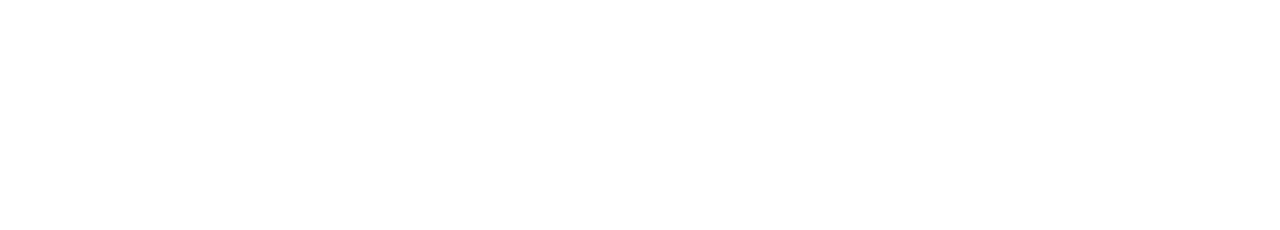
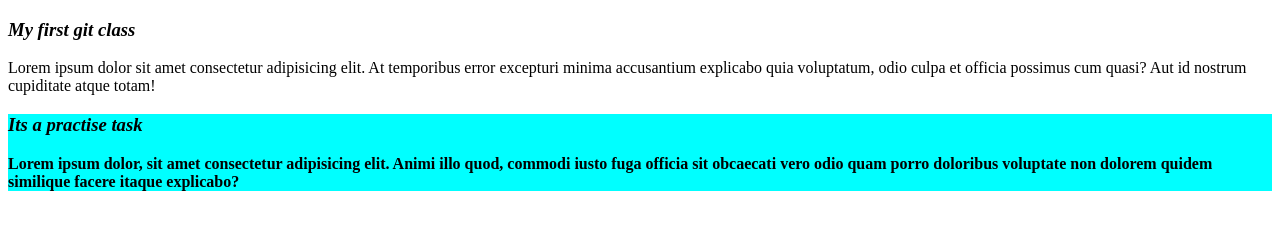
Before and after one commit to nafisunnawal/my-first-github-repo, a plain HTML site: page index.html in a window 1280 px wide. Drawn offline with Linux system fonts and the light colour scheme.

Commit message:
added the secend blogs

```diff
--- a/index.html
+++ b/index.html
@@ -4,8 +4,14 @@
     <meta charset="UTF-8">
     <meta name="viewport" content="width=device-width, initial-scale=1.0">
     <title>My first github repo</title>
+    <link rel="stylesheet" href="style/b;og.css">
 </head>
 <body>
-
+    <h3>My first git class</h3>
+    <p>Lorem ipsum dolor sit amet consectetur adipisicing elit. At temporibus error excepturi minima accusantium explicabo quia voluptatum, odio culpa et officia possimus cum quasi? Aut id nostrum cupiditate atque totam!</p>
+    <div>
+        <h3>Its a practise task</h3>
+        <p>Lorem ipsum dolor, sit amet consectetur adipisicing elit. Animi illo quod, commodi iusto fuga officia sit obcaecati vero odio quam porro doloribus voluptate non dolorem quidem similique facere itaque explicabo?</p>
+    </div>
 </body>
 </html>
--- /dev/null
+++ b/style/b;og.css
@@ -0,0 +1,9 @@
+div{
+    background-color: aqua;
+    font-weight: bold;
+}
+h3{
+    font-style: italic;
+    border-radius: 15px 25px;
+    border-color: blueviolet;
+}
```
